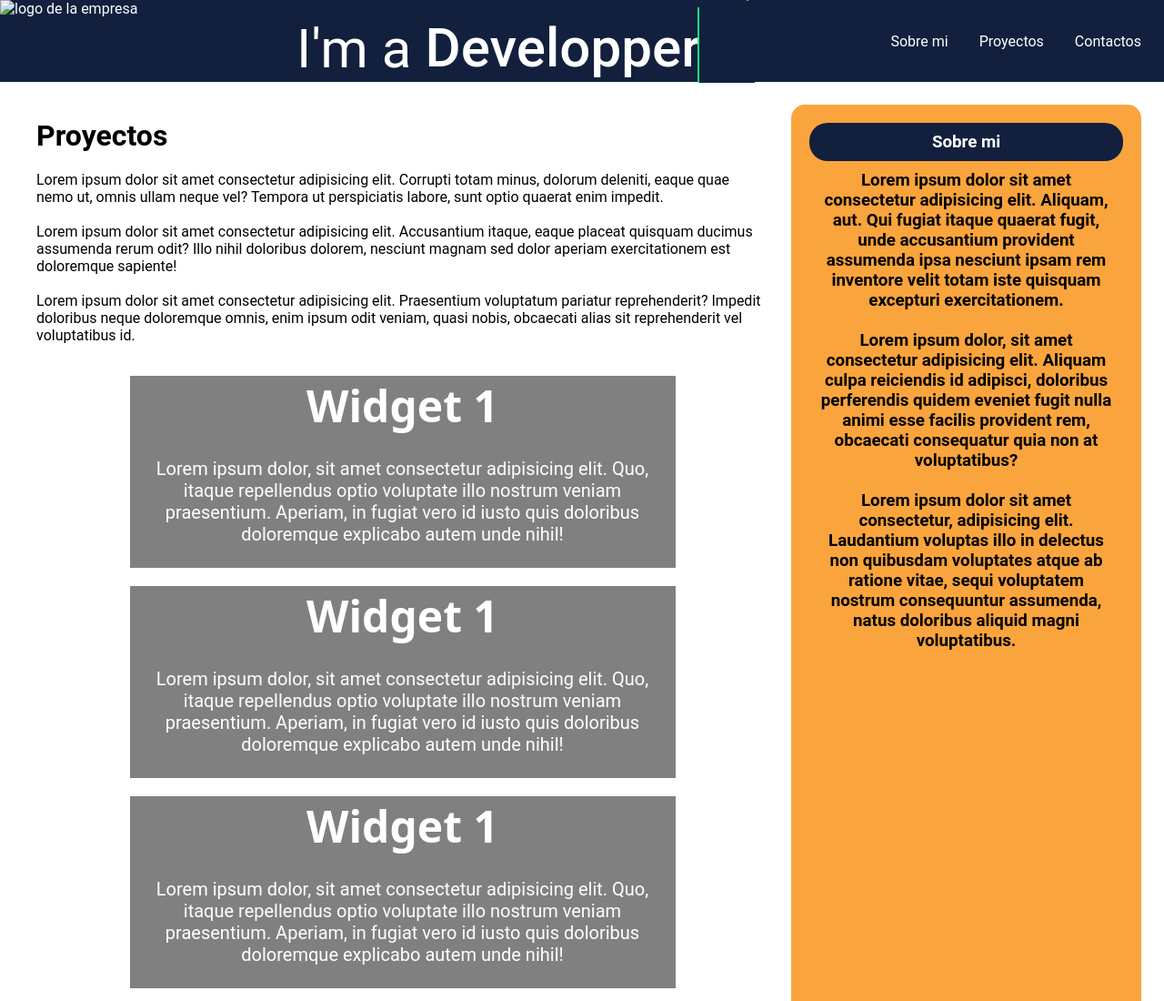
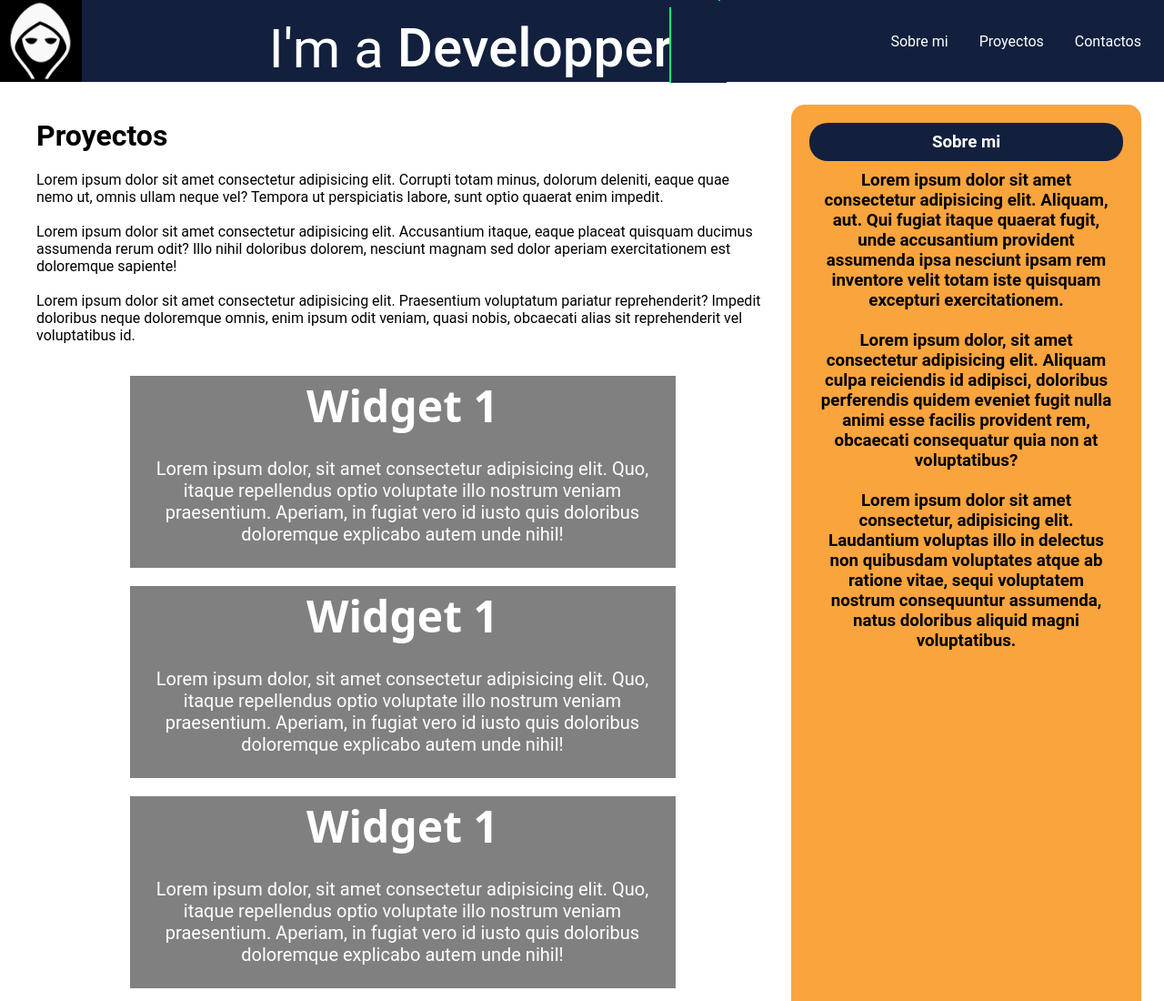
Before and after one commit to alex929/Pagina-V0.4, a plain HTML site: page index.html in a window 1280 px wide. Shown: the top 1100 px of the page at 91% size. Drawn offline with Linux system fonts and the light colour scheme.

Commit message:
Update index.html

```diff
--- a/index.html
+++ b/index.html
@@ -11,7 +11,7 @@
             <div class="contenedor">
                 <header class="header">
                     <div class="logo">
-                        <img src="Img/Logos/Logo.jpg" alt="logo de la empresa">
+                        <img src="Logos/Logo.jpg" alt="logo de la empresa">
                     </div>
                     <div class="iam">
                         <div class="hero">
```
